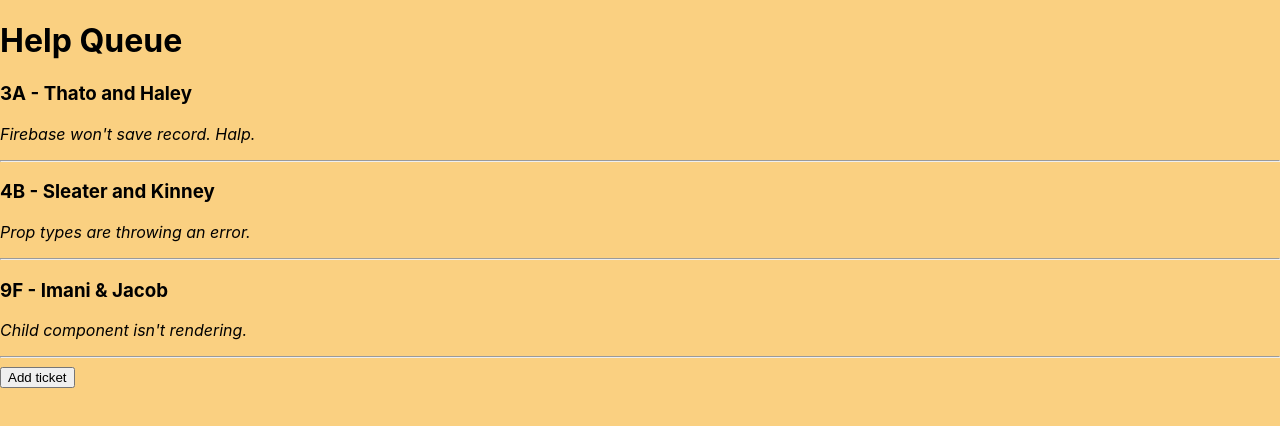
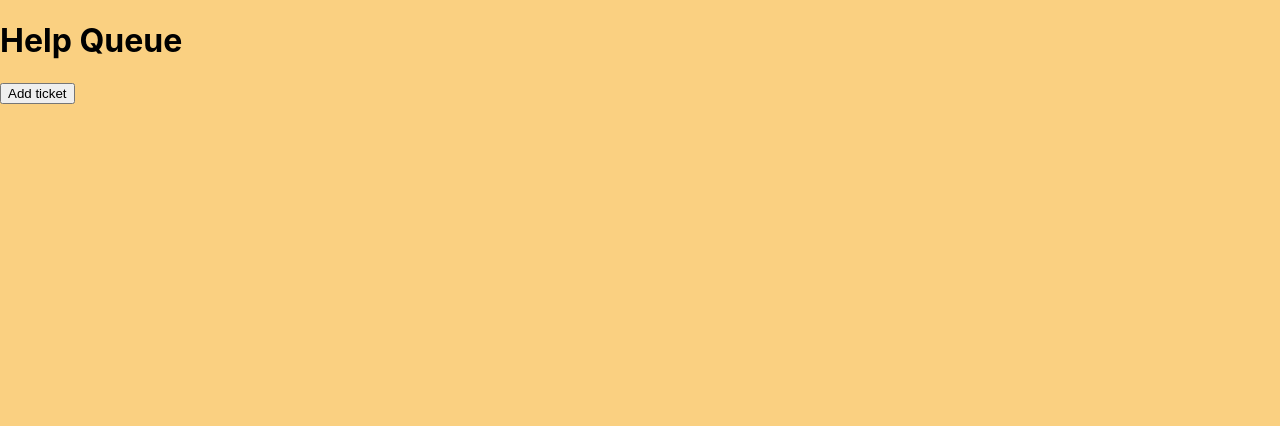
Before and after one commit to KeturahDev/help-queue-state, a React app: page / in a window 1280 px wide. Shown: the top 426 px of the page. Built offline with nearby package versions, Linux system fonts and the light colour scheme.

Commit message:
create functionality to add new tickets to queue based on form submission.
Co-authored-by: Rachel Schieferstein <violenza@gmail.com>
Co-authored-by: Hristo Dzhambov <dzhambov@hotmail.com>

```diff
--- a/src/components/NewTicketForm.js
+++ b/src/components/NewTicketForm.js
@@ -1,15 +1,13 @@
 import React from "react";
 import {v4} from "uuid";
-
-
+import PropTypes from "prop-types"
 
 function NewTicketForm(props){
 
   function handleNewTicketFormSubmission(event) {
     event.preventDefault();
-    console.log(event.target.names.value);
-    console.log(event.target.location.value);
-    console.log(event.target.issue.value);
+    props.onNewTicketCreation({names: event.target.names.value, location: event.target.location.value, issue: event.target.issue.value, id: v4()});
+
   }
 
   return (
@@ -33,4 +31,8 @@
   );
 }
 
+NewTicketForm.propTypes ={
+  onNewTicketCreation: PropTypes.func
+}
+
 export default NewTicketForm;
--- a/src/components/TicketControl.js
+++ b/src/components/TicketControl.js
@@ -6,8 +6,14 @@
   constructor(props){
     super(props)
     this.state = {
-      formVisibleOnPage: false
+      formVisibleOnPage: false,
+      masterTicketList: []
     };
+  }
+
+  handleAddNewTicketToList = (newTicket) => {
+    const newMasterTicketList = this.state.masterTicketList.concat(newTicket);
+    this.setState({masterTicketList: newMasterTicketList, formVisibleOnPage: false})
   }
 
   handleClick = () => {
@@ -20,10 +26,10 @@
     let currentlyVisibleState = null;
     let buttontext = null;
     if (this.state.formVisibleOnPage){
-      currentlyVisibleState = <NewTicketForm/>
+      currentlyVisibleState = <NewTicketForm onNewTicketCreation={this.handleAddNewTicketToList}/>
       buttontext = "Return to list"
     } else {
-      currentlyVisibleState = <TicketList/>
+      currentlyVisibleState = <TicketList ticketList={this.state.masterTicketList}/>
       buttontext = "Add ticket"
     }
     return(
--- a/src/components/TicketList.js
+++ b/src/components/TicketList.js
@@ -1,36 +1,22 @@
 import React from 'react';
 import Ticket from './Ticket';
+import PropTypes from 'prop-types';
 
-const masterTicketList = [
-  {
-    names: 'Thato and Haley',
-    location: '3A',
-    issue: 'Firebase won\'t save record. Halp.'
-  },
-  {
-    names: 'Sleater and Kinney',
-    location: '4B',
-    issue: 'Prop types are throwing an error.'
-  },
-  {
-    names: 'Imani & Jacob',
-    location: '9F',
-    issue: 'Child component isn\'t rendering.'
-  }
-];
-
-
-function TicketList() {
+function TicketList(props) {
   return (
     <React.Fragment>
-    {masterTicketList.map((ticket, index) =>
+    {props.ticketList.map((ticket) =>
       <Ticket
         names={ticket.names}
         location={ticket.location}
         issue={ticket.issue}
-        key={index}/>)}
+        key={ticket.id}/>)}
     </React.Fragment>
   );
 }
 
+TicketList.propTypes = {
+  ticketList: PropTypes.array
+};
+
 export default TicketList;
```
